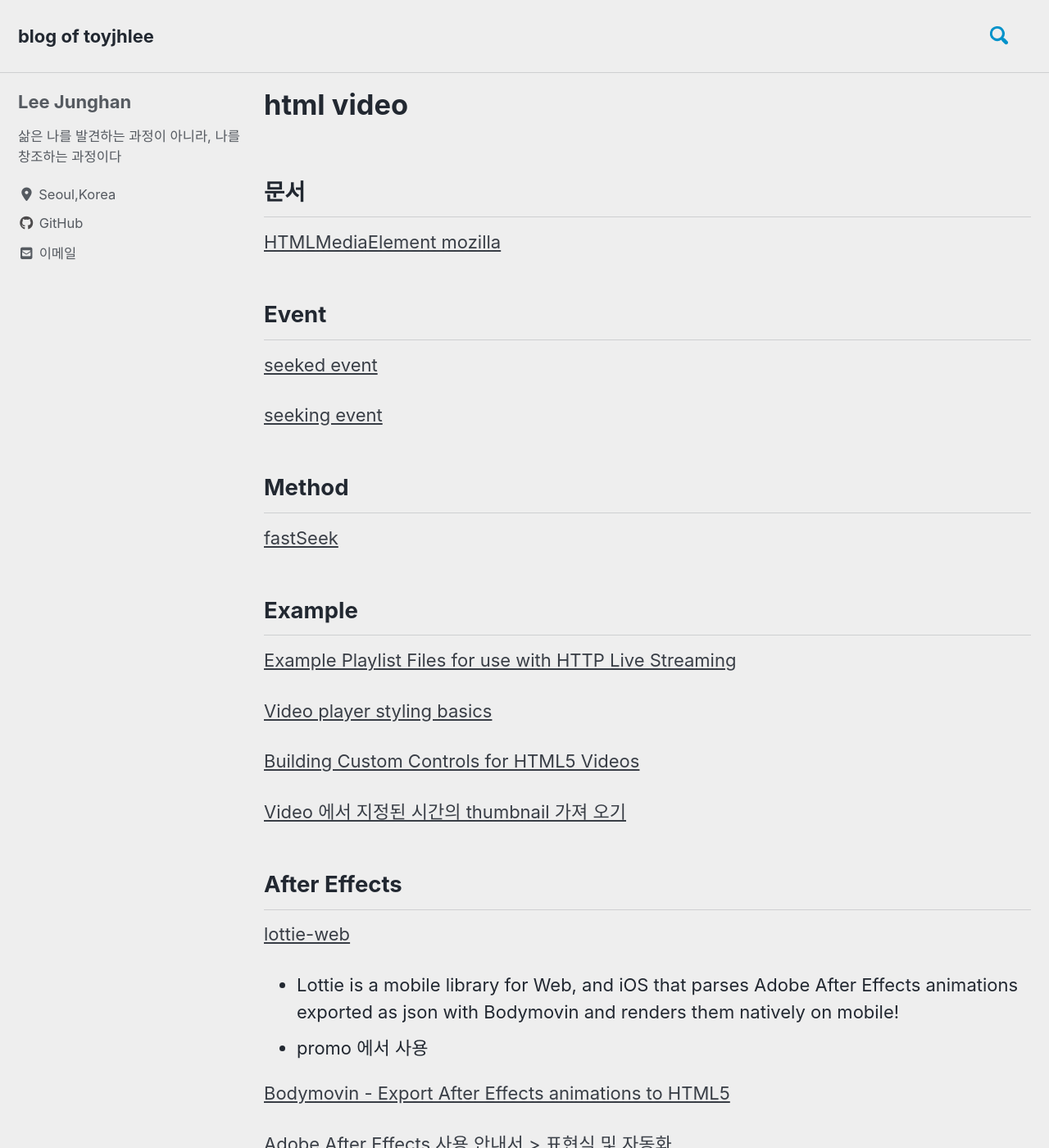
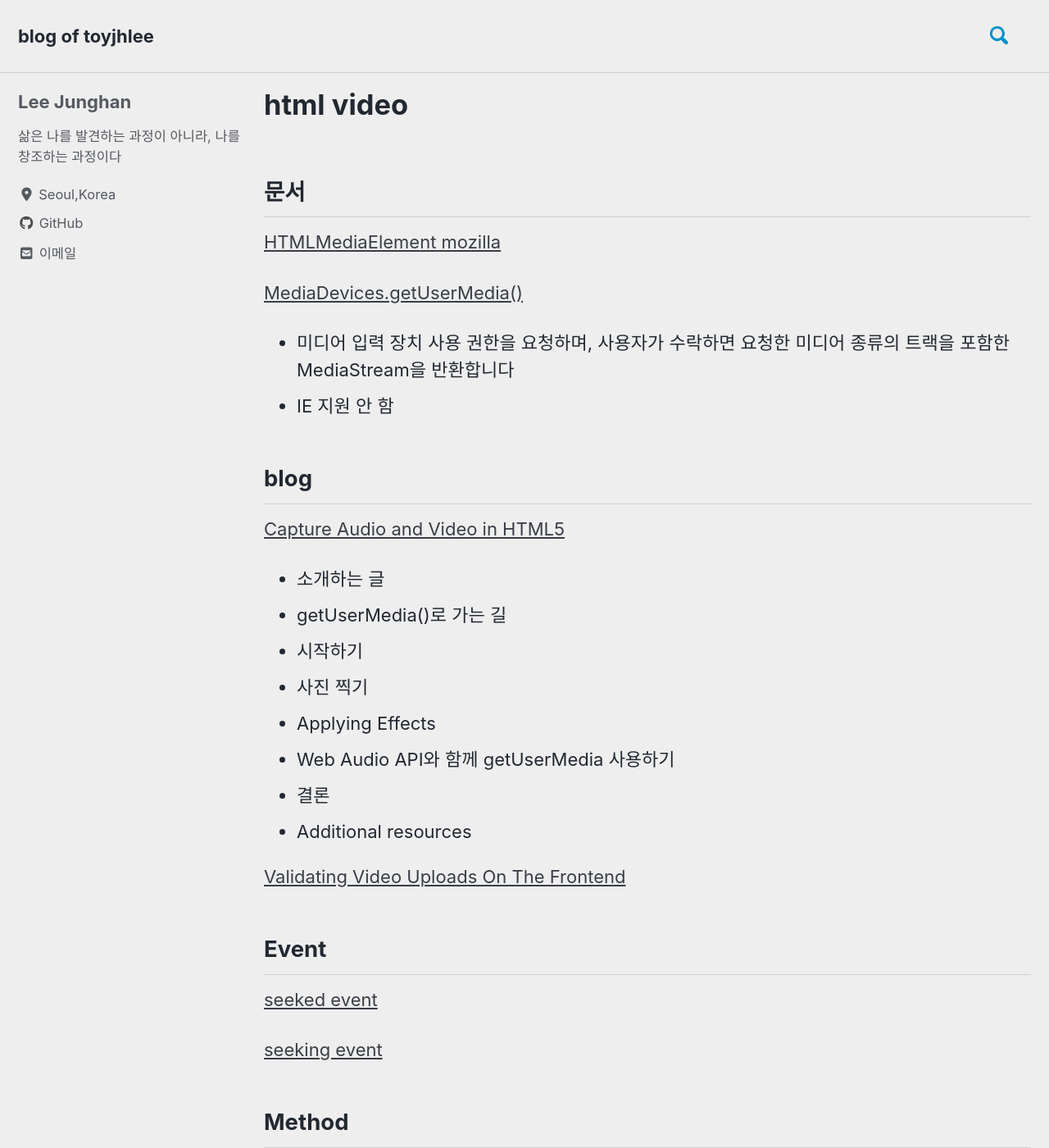
Before and after one commit to toyjhlee/toyjhlee.github.com, a Jekyll site: the page built from _posts/2020/09/2020-09-01-html-video.md, in a window 1280 px wide and 1400 px high. Shown: the whole window at 82% size. Built offline with Jekyll 4.4.1, drawn with Linux system fonts in a browser that asks for light colours; cached includes are drawn as plain includes; nearby versions of some CDN libraries.

```diff
--- a/_posts/2020/09/2020-09-01-html-video.md
+++ b/_posts/2020/09/2020-09-01-html-video.md
@@ -5,6 +5,26 @@
 ## 문서
 
 [HTMLMediaElement mozilla](https://developer.mozilla.org/ko/docs/Web/API/HTMLMediaElement)
+
+[MediaDevices.getUserMedia()](https://developer.mozilla.org/ko/docs/Web/API/MediaDevices/getUserMedia)
+
+-   미디어 입력 장치 사용 권한을 요청하며, 사용자가 수락하면 요청한 미디어 종류의 트랙을 포함한 MediaStream을 반환합니다
+-   IE 지원 안 함
+
+## blog
+
+[Capture Audio and Video in HTML5](https://www.html5rocks.com/ko/tutorials/getusermedia/intro/)
+
+-   소개하는 글
+-   getUserMedia()로 가는 길
+-   시작하기
+-   사진 찍기
+-   Applying Effects
+-   Web Audio API와 함께 getUserMedia 사용하기
+-   결론
+-   Additional resources
+
+[Validating Video Uploads On The Frontend](https://brettdewoody.com/video-dimensions-on-the-frontend/)
 
 ## Event
 
```
Also changed, not shown: _drafts/2020-11-16-my-history.md (+4 -1 lines), _posts/2020/12/2020-12-14-mock.md (+5 -0 lines), _posts/2020/12/2020-12-18-css-image.md (+4 -0 lines), _posts/2020/12/2020-12-24-react.md (+16 -0 lines).
